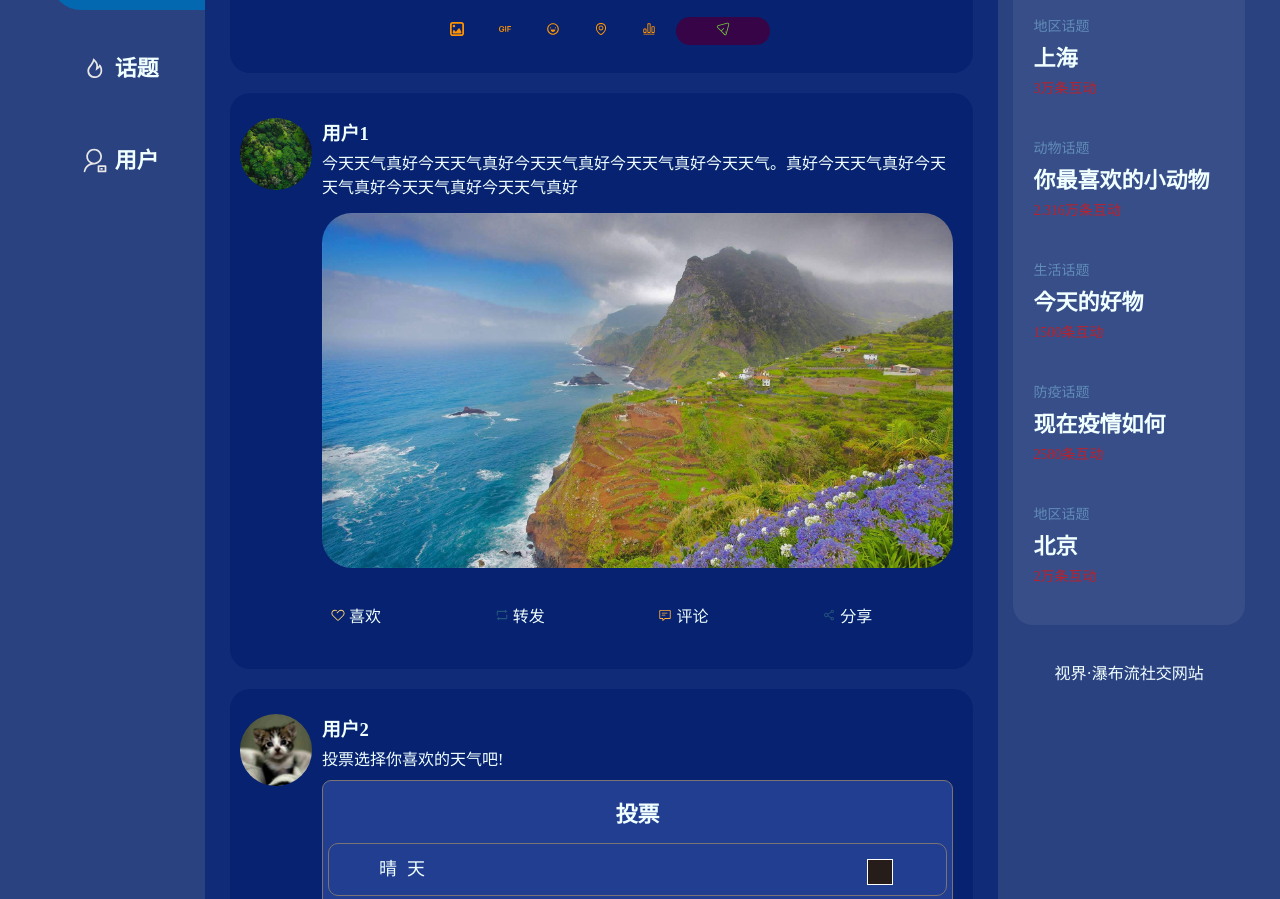
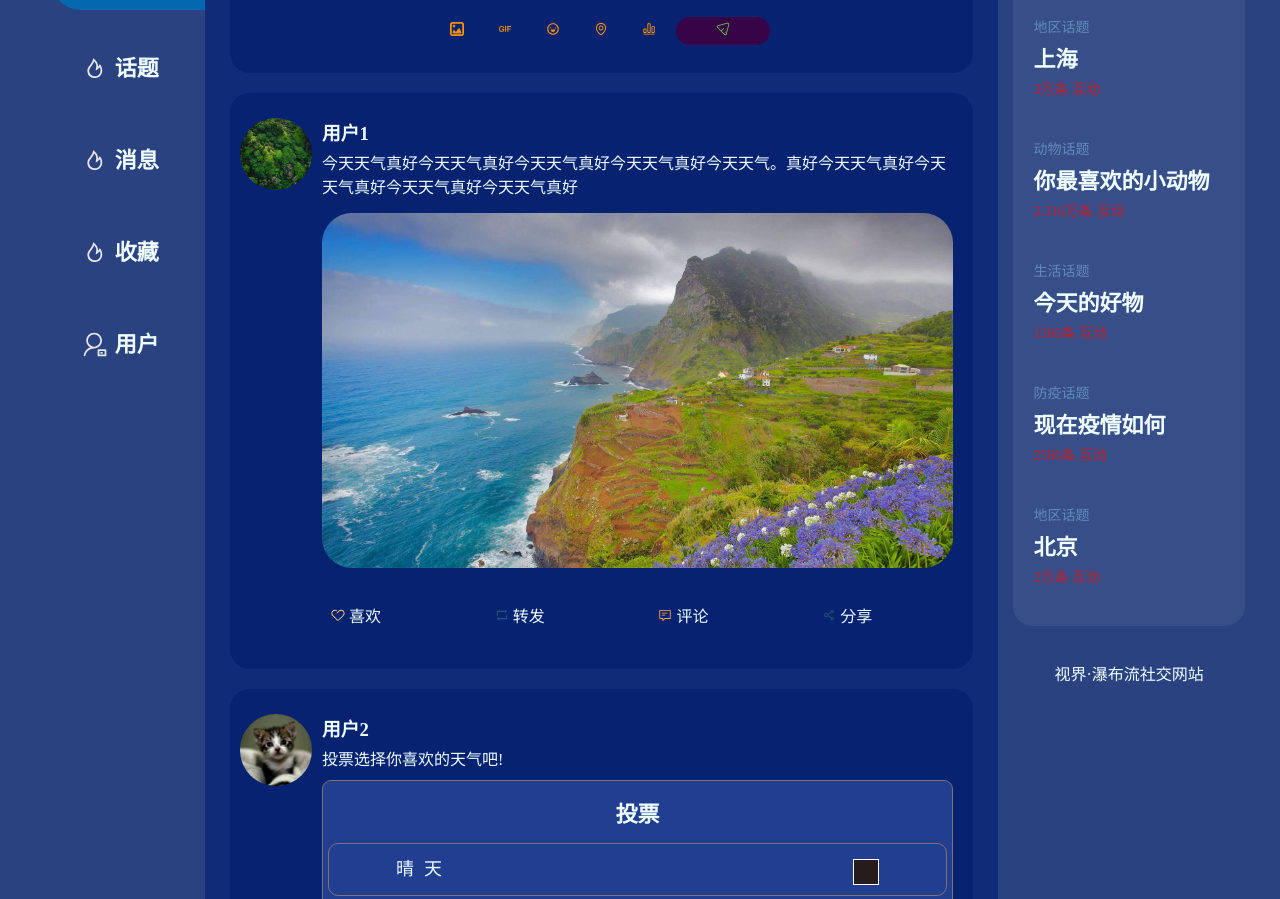
Before and after one commit to KrisHugo/Vision, a plain HTML site: page index.html in a window 1280 px wide. Shown: the part 164-1063 px from the top of the page. Drawn offline with Linux system fonts and the light colour scheme.

Commit message:
Optimize range of ele. that can be selected.

```diff
--- a/css/mid-group.css
+++ b/css/mid-group.css
@@ -72,7 +72,6 @@
 
 
 .mid-group .block{
-
     background-color: #062270;
     width: 100%;
     min-height: 30px;
@@ -140,12 +139,11 @@
 }
 
 .mid-group .selection label{
-    vertical-align: middle;
     cursor:pointer;
-    display: inline-table;
-    width: 100%;
+    display: block;
     height: 100%;
-    margin: 10px 50px;
+    padding: 10px 0;
+    text-align: center;
     /* display: flex; */
     letter-spacing: 10px;
 
@@ -155,8 +153,7 @@
     cursor: pointer;
     content: "\a0";  /*不换行空格*/
     display: inline-table;
-    margin-left: 70%;
-    /* float: right; */
+    margin-left: 65%;
     vertical-align: auto;
     width: 16px;
     height: 16px;
--- a/css/right-group.css
+++ b/css/right-group.css
@@ -26,6 +26,7 @@
 }
 
 .right-group .trend-list .block .trend-type {
+    display: block;
     color: #88c8e382;
 }
 
@@ -37,5 +38,10 @@
 }
 
 .right-group .trend-list .block .hot {
+    display: block;
     color: rgba(213, 25, 25, 0.842);
 }
+.right-group .trend-list .block .hot span{
+
+    color: rgba(213, 25, 25, 0.842);
+}
--- a/css/utils.css
+++ b/css/utils.css
@@ -1,4 +1,5 @@
 .search{
+    display: block;
     width: 100%;
     margin-bottom: 30px;
 }
@@ -9,7 +10,7 @@
     border: 1px solid #124c69;
     border-radius: 20px;
     color: azure;
-    font-size: 18px;
+    font-size: 14px;
     font-weight: bold;
     background-color: rgb(51, 78, 197);
     padding: 0 15px 0 15px;
@@ -21,9 +22,9 @@
     border-style: none;
     height: 40px;
     width: 40px;
-    padding-top: 5px;
-    padding-left: 5px;
-    vertical-align: bottom;
+    /* padding-top: 5px; */
+    /* padding-left: 5px; */
+    vertical-align: middle;
 }
 
 .search svg {
@@ -33,7 +34,7 @@
 }
 
 .filter {
-    margin: 10px 3px;
+    margin: 10px 20px;
     border: 1px solid;
     border-radius: 10px;
 }
--- a/index.html
+++ b/index.html
@@ -45,6 +45,26 @@
                                 p-id="5739" fill="#e6e6e6"></path>
                         </svg>
                         话题
+                    </div>
+                </a>
+                <a href="./trend.html">
+                    <div class="block">
+                        <svg t="1649741940863" class="icon" viewBox="0 0 1024 1024">
+                            <path
+                                d="M448.533333 155.797333c67.968 53.098667 115.498667 104.618667 142.592 154.602667 25.664 47.36 35.968 95.808 30.912 145.344l-0.981333 8.256 5.034667-4.117333a143.829333 143.829333 0 0 0 40.533333-57.536l2.218667-6.122667 6.336-19.029333c67.776 46.037333 101.674667 124.010667 101.674666 233.898666 0 164.821333-144.426667 270.037333-263.125333 270.037334-118.72 0-253.866667-70.506667-275.733333-218.069334-21.845333-147.541333 68.757333-216.426667 130.474666-312.533333 41.173333-64.064 67.84-128.981333 80.064-194.730667z m27.754667 127.744a672.576 672.576 0 0 1-53.973333 101.568l-6.826667 10.453334c-6.933333 10.346667-14.293333 20.629333-23.744 33.365333l-33.749333 45.013333c-52.416 71.786667-66.666667 112.405333-56.682667 179.754667 14.72 99.562667 105.706667 163.434667 212.416 163.434667 99.562667 0 199.125333-91.669333 199.125333-206.037334 0-51.221333-8.106667-92.010667-23.978666-123.712-6.784 7.765333-14.186667 15.104-22.208 21.973334l-131.029334 107.456 21.994667-161.450667c5.269333-38.656-2.048-76.202667-22.762667-114.453333-10.88-20.074667-26.346667-41.109333-46.442666-62.933334l-6.869334-7.296-5.269333 12.864z"
+                                p-id="5739" fill="#e6e6e6"></path>
+                        </svg>
+                        消息
+                    </div>
+                </a>
+                <a href="./trend.html">
+                    <div class="block">
+                        <svg t="1649741940863" class="icon" viewBox="0 0 1024 1024">
+                            <path
+                                d="M448.533333 155.797333c67.968 53.098667 115.498667 104.618667 142.592 154.602667 25.664 47.36 35.968 95.808 30.912 145.344l-0.981333 8.256 5.034667-4.117333a143.829333 143.829333 0 0 0 40.533333-57.536l2.218667-6.122667 6.336-19.029333c67.776 46.037333 101.674667 124.010667 101.674666 233.898666 0 164.821333-144.426667 270.037333-263.125333 270.037334-118.72 0-253.866667-70.506667-275.733333-218.069334-21.845333-147.541333 68.757333-216.426667 130.474666-312.533333 41.173333-64.064 67.84-128.981333 80.064-194.730667z m27.754667 127.744a672.576 672.576 0 0 1-53.973333 101.568l-6.826667 10.453334c-6.933333 10.346667-14.293333 20.629333-23.744 33.365333l-33.749333 45.013333c-52.416 71.786667-66.666667 112.405333-56.682667 179.754667 14.72 99.562667 105.706667 163.434667 212.416 163.434667 99.562667 0 199.125333-91.669333 199.125333-206.037334 0-51.221333-8.106667-92.010667-23.978666-123.712-6.784 7.765333-14.186667 15.104-22.208 21.973334l-131.029334 107.456 21.994667-161.450667c5.269333-38.656-2.048-76.202667-22.762667-114.453333-10.88-20.074667-26.346667-41.109333-46.442666-62.933334l-6.869334-7.296-5.269333 12.864z"
+                                p-id="5739" fill="#e6e6e6"></path>
+                        </svg>
+                        收藏
                     </div>
                 </a>
                 <a href="./profile.html">
@@ -178,6 +198,7 @@
                         <div class="block-body">
                             <h3 class="block-body-heading">用户2</h3>
                             <p>投票选择你喜欢的天气吧!</p>
+                            <!-- 图表, 至于可视化图表有插件可以直接完成不需要另外设计 -->
                             <div class="table">
                                 <form>
                                     <h4 class="table-heading">投票</h4>
@@ -263,29 +284,29 @@
                         <h3>热门话题</h3>
                     </div>
                     <div class="block">
-                        <p class="trend-type">地区话题</p>
+                        <a href="#" class="trend-type">地区话题</a>
                         <a href="#" class="trend-topic">上海</a>
-                        <p class="hot">3万条互动</p>
+                        <a href="#" class="hot"><span>3万</span>条 互动</a>
                     </div>
                     <div class="block">
-                        <p class="trend-type">动物话题</p>
+                        <a href="#" class="trend-type">动物话题</a>
                         <a href="#" class="trend-topic">你最喜欢的小动物</a>
-                        <p class="hot">2.316万条互动</p>
+                        <a href="#" class="hot"><span>2.316万</span>条 互动</a>
                     </div>
                     <div class="block">
-                        <p class="trend-type">生活话题</p>
+                        <a href="#" class="trend-type">生活话题</a>
                         <a href="#" class="trend-topic">今天的好物</a>
-                        <p class="hot">1500条互动</p>
+                        <a href="#" class="hot"><span>1500</span>条 互动</a>
                     </div>
                     <div class="block">
-                        <p class="trend-type">防疫话题</p>
+                        <a href="#" class="trend-type">防疫话题</a>
                         <a href="#" class="trend-topic">现在疫情如何</a>
-                        <p class="hot">2580条互动</p>
+                        <a href="#" class="hot"><span>2580</span>条 互动</a>
                     </div>
                     <div class="block">
-                        <p class="trend-type">地区话题</p>
+                        <a href="#" class="trend-type">地区话题</a>
                         <a href="#" class="trend-topic">北京</a>
-                        <p class="hot">2万条互动</p>
+                        <a href="#" class="hot"><span>2万</span>条 互动</a>
                     </div>
                 </div>
 
```
Also changed, not shown: profile.html (+1 -1 lines).
